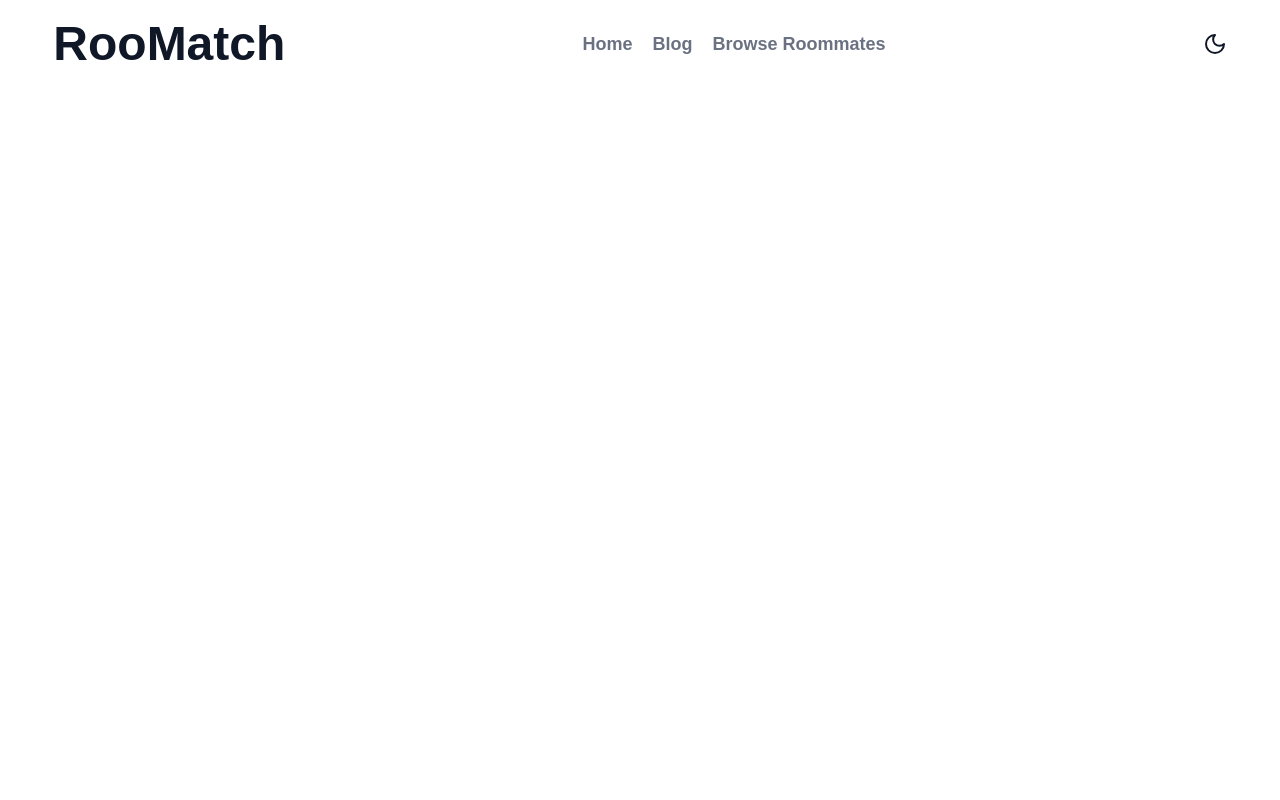
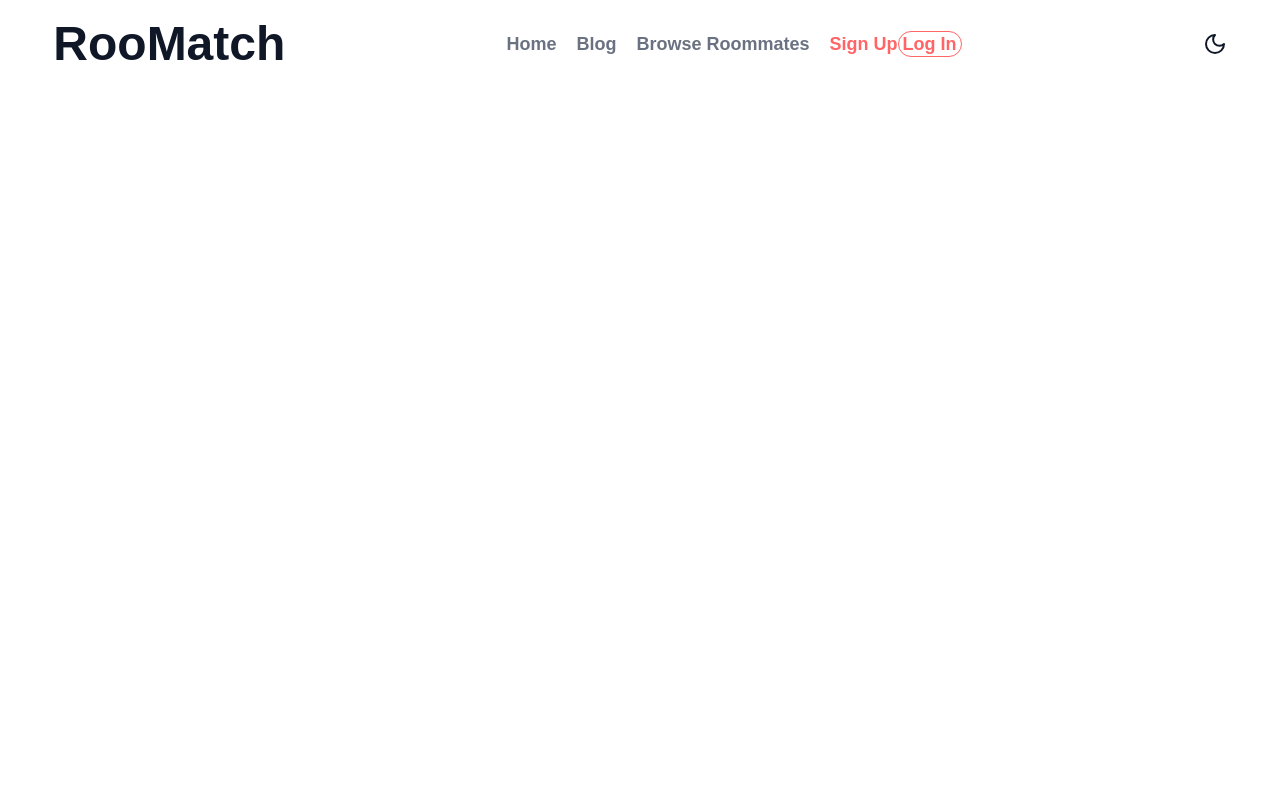
Before and after one commit to MdAkramHossenSujan/roomatch_roommate_Finder_client_site, a React (Vite) app: page /auth in a window 1280 px wide. Shown: the top 800 px of the page. Built offline with nearby package versions, Linux system fonts and the light colour scheme; no server answers.

Commit message:
WIP: saving local changes before pull

```diff
--- a/package.json
+++ b/package.json
@@ -12,7 +12,7 @@
   "dependencies": {
     "@tailwindcss/vite": "^4.1.7",
     "daisyui": "^5.0.35",
-    "firebase": "^11.7.3",
+    "firebase": "^11.8.0",
     "lucide-react": "^0.511.0",
     "react": "^19.1.0",
     "react-dom": "^19.1.0",
--- a/src/FireBase/firebase.config.js
+++ b/src/FireBase/firebase.config.js
@@ -4,7 +4,6 @@ import { getAnalytics } from "firebase/analytics";
 import { getAuth } from "firebase/auth";
 // TODO: Add SDKs for Firebase products that you want to use
 // https://firebase.google.com/docs/web/setup#available-libraries
-
 // Your web app's Firebase configuration
 // For Firebase JS SDK v7.20.0 and later, measurementId is optional
 const firebaseConfig = {
--- a/src/Provider/AuthProvider.jsx
+++ b/src/Provider/AuthProvider.jsx
@@ -49,7 +49,7 @@ const AuthProvider = ({ children }) => {
   const toggleTheme = () => {
     setTheme((prevTheme) => (prevTheme === 'light' ? 'dark' : 'light'));
   };
-
+console.log(user)
   const AllCom = {
     theme,
     toggleTheme,
--- a/src/components/Header.jsx
+++ b/src/components/Header.jsx
@@ -36,7 +36,7 @@ const Header = () => {
                     <li className='border-b-1 dark:text-green-800 text-gray-100 py-1'><NavLink to={'/browsinglisting'}>Browse Roommates</NavLink></li>
                     <li className='border-b-1 dark:text-green-800 text-gray-100 py-1' ><NavLink to={'/blog'}>Blog</NavLink></li>
                     {
-                        !user && <div className={` ${user==null?'hidden' : ''}`}>
+                        !user && <div>
                             <Link to={'/auth/register'}><button className='btn-block cursor-pointer text-red-600 border-b-1 py-1'>Sign Up</button></Link>
                             <Link to={'/auth/signin'}><button className='btn-block cursor-pointer text-red-600 border-b-1 py-1'>Log In</button></Link>
                         </div>
@@ -53,7 +53,7 @@ const Header = () => {
                 <li className='my-auto'><NavLink to={'/blog'}>Blog</NavLink></li>
                 <li className='my-auto'><NavLink to={'/browsinglisting'}>Browse Roommates</NavLink></li>
                 {
-                    !user && <div className={` ${user==null?'hidden' : ''}`}>
+                    !user && <div>
                         <Link to={'/auth/register'} className='text-red-400 my-auto cursor-pointer'> Sign Up</Link>
                         <Link to={'/auth/signin'} className=' border text-red-400 cursor-pointer rounded-2xl py-0.5 px-1'>Log In</Link>
                     </div>
```
Also changed, not shown: 1 other file (tests, documents, lock files or other folders).
